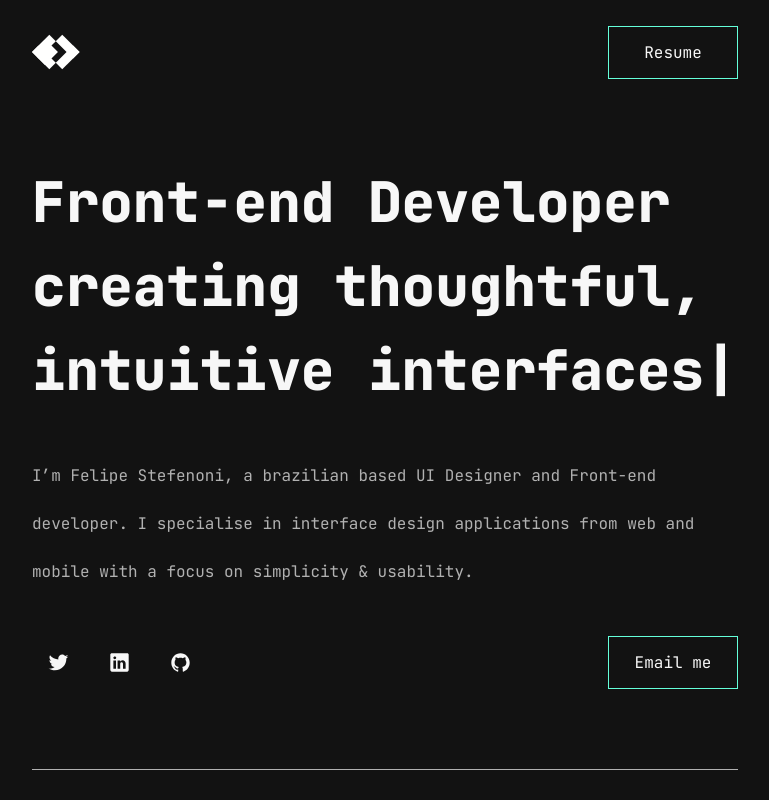
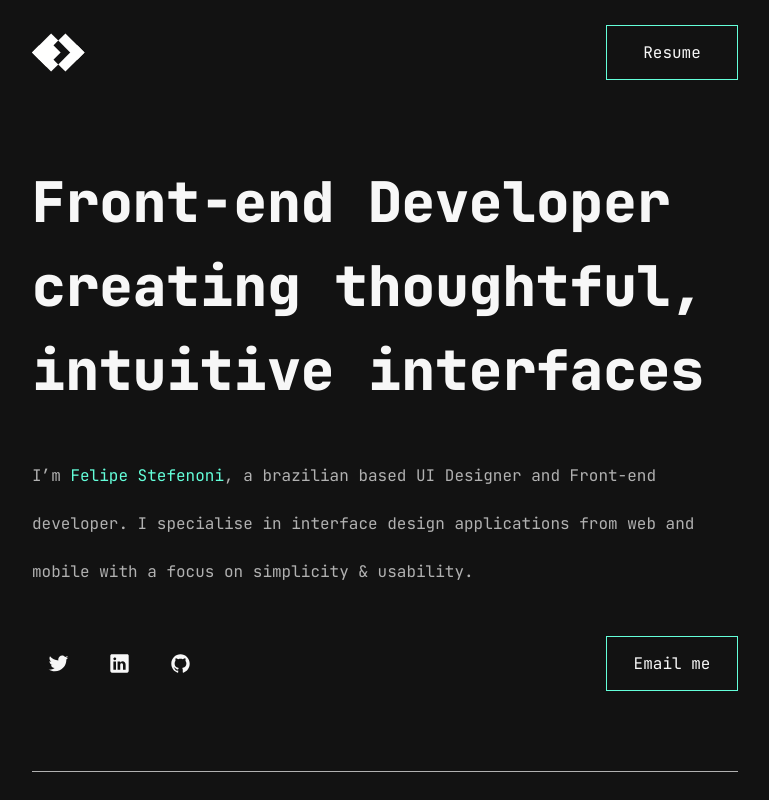
Before and after one commit to Lipping/portfolio, a Next.js app: page / in a window 1280 px wide. Shown: the top 800 px of the page, without its empty margins (255-1024 px from the left). Built offline with nearby package versions, Linux system fonts and the light colour scheme.

Commit message:
Button animations and resume

```diff
--- a/pages/index.tsx
+++ b/pages/index.tsx
@@ -1,15 +1,19 @@
-import { Button, Card, CardBox, CardContent, CardIcon, CenterContainer, Companies, ContactLinks, Container, Content, Duration, Header, Image, ImageBackLine, ImageBox, ImageContainer, InvertedTitle, Line, Logo, Main, Nav, Roles, RolesAndDuration, SocialMediaButton, SocialMediaIcon, SocialMediaLinks, Subtitle, TagName, Text, TextImageBox, TextSide, Title, Works } from "../shared/pages/Home/style"
+import { BarHoverButton, Button, Card, CardBox, CardContent, CardIcon, CenterContainer, Companies, ContactLinks, Container, Content, Duration, Header, Image, ImageBackLine, ImageBox, ImageContainer, Line, Logo, Main, Nav, Roles, RolesAndDuration, SocialMediaButton, SocialMediaIcon, SocialMediaLinks, Subtitle, TagName, Text, TextDiv, TextImageBox, TextSide, Title, Works } from "../shared/pages/Home/style"
 import Typical from "react-typical"
+import Link from "next/link"
 
 
 export default function Home() {
+
+
+
   return (
     <Container>
       <Content>
         <Header>
           <Logo src="/assets/logo.svg"/>
           <Nav>
-            <a href="/assets/iconTwitter.svg" download><Button>Resume</Button></a>
+          <a href="/assets/resume.pdf" target="_blank"><Button>Resume<BarHoverButton>Resume</BarHoverButton></Button></a>
           </Nav>
         </Header>
         <Main>
@@ -22,21 +26,23 @@ export default function Home() {
               1000]}
           />
           </Title>
-        <Text>I’m Felipe Stefenoni, a brazilian based UI Designer and Front-end developer. I specialise in interface design applications from web and mobile with a focus on simplicity & usability.</Text>
+        <Text>I’m <span style={{color:"#64ffda"}}>Felipe Stefenoni</span>, a brazilian based UI Designer and Front-end developer. I specialise in interface design applications from web and mobile with a focus on simplicity & usability.</Text>
         <ContactLinks>
           <SocialMediaLinks>
             <SocialMediaButton href="https://twitter.com/Lipping10" target="_blank"><SocialMediaIcon src="/assets/iconTwitter.svg"></SocialMediaIcon></SocialMediaButton>
             <SocialMediaButton href="https://www.linkedin.com/in/felipelages/" target="_blank"><SocialMediaIcon src="/assets/iconLinkedin.svg"></SocialMediaIcon></SocialMediaButton>
             <SocialMediaButton href="https://github.com/Lipping" target="_blank"><SocialMediaIcon src="/assets/iconGithub.svg"></SocialMediaIcon></SocialMediaButton>
           </SocialMediaLinks>
-          <a href="mailto:felipelagesstefenoni@gmail.com"><Button>Email me</Button></a>
+          <a href="mailto:felipelagesstefenoni@gmail.com" target="_blank"><Button>Email me<BarHoverButton>Email me</BarHoverButton></Button></a>
         </ContactLinks>
         </Main>
         <Line />
         <Main>
+        <TextImageBox>
+        <TextDiv>
           <Subtitle>About me</Subtitle>
-          <TextImageBox>
           <TextSide>Hello! My name is Felipe Lages Stefenoni, I graduated as a Graphic Designer in 2019 at the Federal University of Espírito Santo. I’m passionate about the mix of design and technology, that’s why I decided to specialise in both areas. </TextSide>
+          </TextDiv>
           <ImageBox>
             <ImageContainer>
               <Image src="assets/profile.jpeg" />
@@ -116,10 +122,13 @@ export default function Home() {
         <Main>
           <Subtitle>Projects</Subtitle>
           <Text>Recently projects that I have worked on:</Text>
+        <TextImageBox>
+          <TextDiv>
           <TagName>Application</TagName>
           <Subtitle>Space Application</Subtitle>
-          <TextImageBox>
+
           <TextSide>A franchising application with all the functionalities that the biggest Dark Kitchen worldwide needed with both franchisee and franchisor interfaces in web, mobile and desktop.</TextSide>
+          </TextDiv>
           <a href="https://www.behance.net/felipelages" target="_blank"><ImageBox>
             <ImageContainer>
               <Image src="assets/projectSpace.webp" />
@@ -129,25 +138,27 @@ export default function Home() {
           </TextImageBox>
         </Main>
         <Main>
-        <InvertedTitle>
+          <TextImageBox>
+            <TextDiv>
               <TagName>Website</TagName>
               <Subtitle>Enlight WS</Subtitle>
-        </InvertedTitle>
-          <TextImageBox>
+              <TextSide>A website for the company that I found with co-workers. Enlight is a web company that takes ideas out of paper and help business improve in the technology century.</TextSide>
+          </TextDiv>
             <a href="https://www.behance.net/felipelages" target="_blank"><ImageBox>
               <ImageContainer>
                 <Image src="assets/projectEnlight.webp" />
               </ImageContainer>
             <ImageBackLine  />
             </ImageBox></a>
-          <TextSide style={{textAlign: "right"}} >A website for the company that I found with co-workers. Enlight is a web company that takes ideas out of paper and help business improve in the technology century.</TextSide>
           </TextImageBox>
         </Main>
         <Main>
+        <TextImageBox>
+        <TextDiv>
         <TagName>Branding</TagName>
           <Subtitle>Kuroi Kuma</Subtitle>
-          <TextImageBox>
           <TextSide>A visual identity maded for a telemedicine business for japanese founders. The identity focus on health-care and kanjis to englobe all the history and prestigious of the brand.</TextSide>
+          </TextDiv>
           <a href="https://www.behance.net/felipelages" target="_blank"><ImageBox>
             <ImageContainer>
               <Image src="assets/projectKuroi.webp" />
@@ -162,10 +173,11 @@ export default function Home() {
           <TagName>What`s next?</TagName>
           <Subtitle>Get in touch</Subtitle>
           <Text>If you have any questions, please don’t hesitate to contact me.</Text>
-          <a href="mailto:felipelagesstefenoni@gmail.com"><Button>Say Hello</Button></a>
+          <a href="mailto:felipelagesstefenoni@gmail.com" target="_blank"><Button>Say Hello<BarHoverButton>Say Hello</BarHoverButton></Button></a>
+          <Text>Designed with Figma & Built using React by Felipe Lages Stefenoni</Text>
           </CenterContainer>
         </Main>
-        <Text>Designed with Figma & Built using React by Felipe Lages Stefenoni</Text>
+
       </Content>
     </Container>
   )
--- a/shared/pages/Home/style.ts
+++ b/shared/pages/Home/style.ts
@@ -1,4 +1,5 @@
 import styled from "@emotion/styled";
+
 
 
 export const Container = styled.div`
@@ -31,8 +32,8 @@ export const Header = styled.header`
 `;
 
 export const Logo = styled.img`
-    width: 48px;
-    height: 48px;
+    width: 53px;
+    height: 53px;
 `;
 
 export const Nav = styled.nav`
@@ -42,7 +43,8 @@ export const Nav = styled.nav`
     width: 100%;
 `;
 
-export const Button = styled.div`
+export const Button = styled.button`
+    all: unset;
     display: flex;
     align-items: center;
     justify-content: center;
@@ -52,24 +54,49 @@ export const Button = styled.div`
     font-weight: 400;
     cursor: pointer;
     border: 1px solid #64FFDA;
+    position: relative;
 
-    &:hover {
-        background-color: #64FFDA;
-        color: #121212;
-    /* animation-name: slideIn;
-    animation-duration: 1s;
-    animation: slideIn 1s infinite alternate;
+    &:hover div{
+    animation: funnyBar 1s ease-in forwards;
     }
 
-    @keyframes slideIn {
+    @keyframes funnyBar {
     0% {
-        opacity: 100%;
+        width:0;
     }
-    100% {
-       opacity: 0;
+    20%{
+        width:5%;
     }
-    } */
+    40% {
+       width:100%;
     }
+    60%{
+        width:90%;
+    }
+    70%{
+        width:100%;
+    }
+    80%{
+        width:95%;
+    }
+    100%{
+        width:100%;
+        color: #121212;
+    }
+    }
+`;
+
+export const BarHoverButton = styled.div`
+    display: flex;
+    align-items: center;
+    justify-content: center;
+    width: 0;
+    height: 53px;
+    background-color: #64FFDA;
+    position: absolute;
+    left:0;
+    color: transparent;
+    white-space: nowrap;
 `;
 
 export const Main = styled.main`
@@ -157,8 +184,15 @@ export const TextImageBox = styled.div`
     justify-content: space-between;
     width: 100%;
     gap:40px;
+
     @media (max-width: 738px) {
         justify-content: center;}
+`;
+
+export const TextDiv = styled.div`
+    display: flex;
+    flex-direction: column;
+    gap:40px;
 `;
 
 export const TextSide = styled.p`
@@ -178,11 +212,15 @@ export const TextSide = styled.p`
 export const ImageBox = styled.div`
     display: flex;
     width: 304px;
+    margin-top: 96px;
     &:hover > div {
         transition: all 0.5s ease-in-out;
         background-color: #64FFDA;
     }
 
+    @media (max-width: 738px) {
+        margin-top: 0;
+    }
 `;
 
 export const ImageBackLine = styled.div`
@@ -319,13 +357,15 @@ export const CenterContainer = styled.div`
     justify-content: center;
     text-align: center;
     gap:40px;
+    width: 100%;
 `;
 
-export const InvertedTitle = styled.div`
-    display: flex;
-    flex-direction: column;
-    align-items: flex-end;
-    text-align: right;
-    width: 100%;
-    gap:40px;
-    `;
+// export const InvertedTitle = styled.div`
+//     display: flex;
+//     flex-direction: column;
+//     align-items: flex-end;
+//     text-align: right;
+//     width: 100%;
+//     gap:40px;
+
+// `;
```
Also changed, not shown: 1 other file (tests, documents, lock files or other folders). Lines whose indentation alone changed are shown as unchanged.
